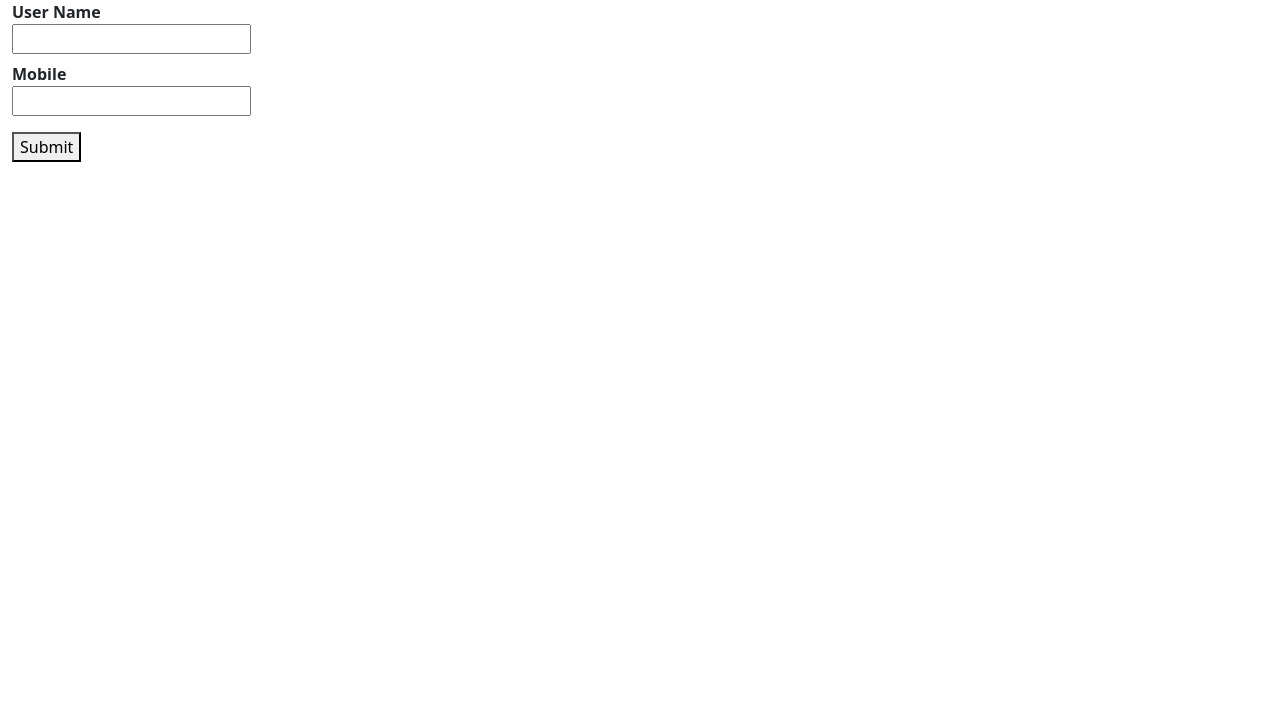
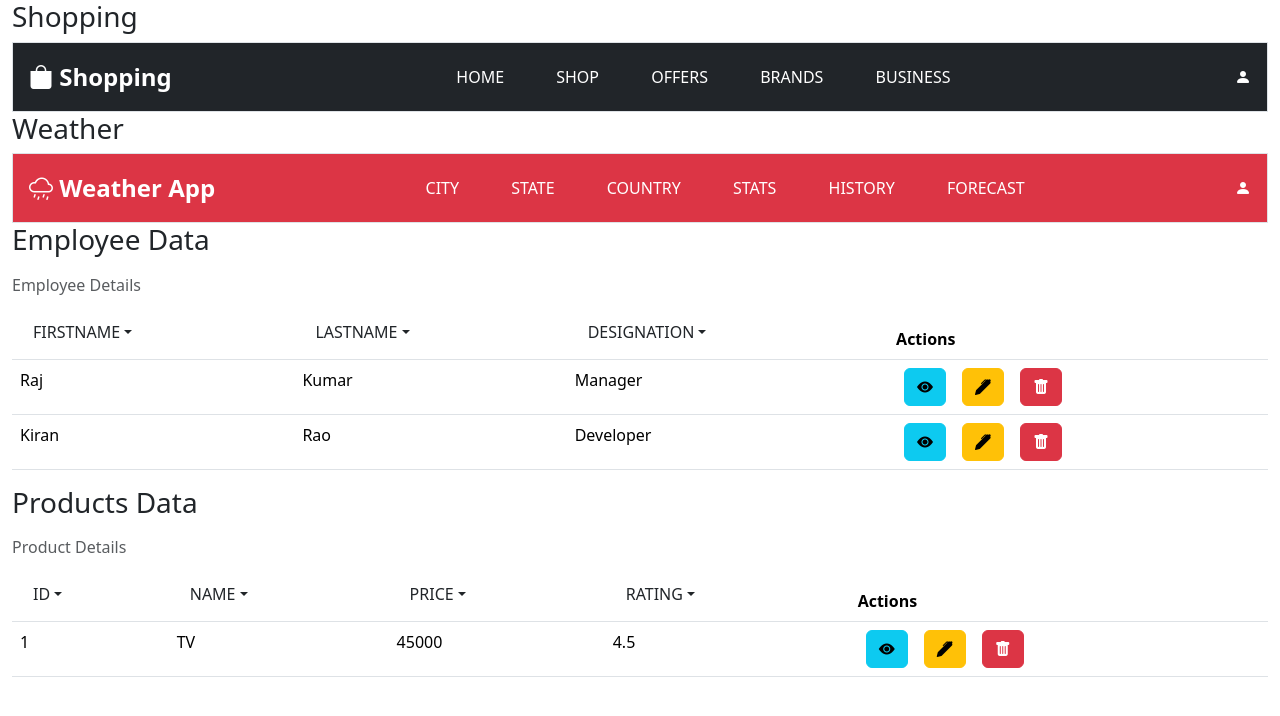
Before and after one commit to SharmaTechGroup/react-7pm-Nov-2026, a React (Vite) app: page / in a window 1280 px wide. Shown: the top 716 px of the page. Built offline with nearby package versions, Linux system fonts and the light colour scheme.

Commit message:
Controlled Components

```diff
--- /dev/null
+++ b/src/components/condition-demo/condition-demo.jsx
@@ -0,0 +1,47 @@
+import { useState } from "react"
+import Login from "../login/login";
+import { Weather } from "../weather/weather";
+
+export function ConditionDemo(){
+
+
+    const [user, setUser] = useState(null);
+    const [isLoggedIn, setisLoggedIn] = useState(false);
+
+    function handleNameChange(e){
+        setUser(e.target.value);
+    }
+
+    function handleLoginClick(){
+        sessionStorage.setItem('uname', user);
+        setisLoggedIn(true);
+    }
+    function handleSignout(){
+        sessionStorage.removeItem('uname');
+        setisLoggedIn(false);
+    }
+
+    return(
+        <div className="container-fluid">
+            <h1>Conditional Rendering</h1>
+            <header>
+                <nav className="p-3 border border-1 d-flex justify-content-between">
+                    <span className="fs-4 fw-bold">Amazon</span>
+                    <div>
+                        {
+                            (isLoggedIn===true)?
+                            <button onClick={handleSignout} className="btn btn-danger bi bi-person-fill"> {sessionStorage.getItem('uname')} Signout</button>
+                            :
+                            <div className="input-group">
+                            <input onChange={handleNameChange} className="form-control" type="text" placeholder="User Name" />
+                            <button onClick={handleLoginClick} className="btn btn-primary">Login</button>
+                            </div>
+                        }
+
+
+                    </div>
+                </nav>
+            </header>
+        </div>
+    )
+}
--- /dev/null
+++ b/src/components/controlled-demo/controlled-demo.jsx
@@ -0,0 +1,24 @@
+import { useState } from "react"
+import { Navbar } from "../../controlled-components/navbar"
+import { DataGrid } from "../../controlled-components/data-grid"
+
+export function ControlledDemo(){
+
+    const [employees] = useState([
+        {FirstName:'Raj', LastName:'Kumar', Designation:'Manager'},
+        {FirstName:'Kiran', LastName:'Rao', Designation:'Developer'},
+    ])
+
+    return(
+        <div className="container-fluid">
+            <h3>Shopping</h3>
+            <Navbar theme='bg-dark text-white' brandName='Shopping' brandLogo='bi bi-bag-fill' navItems={['Home', 'Shop', 'Offers', 'Brands', 'Business']} />
+            <h3>Weather</h3>
+            <Navbar theme='bg-danger text-white' brandName='Weather App' brandLogo='bi bi-cloud-drizzle' navItems={['City', 'State', 'Country', 'Stats', 'History', 'Forecast']} />
+            <h3>Employee Data</h3>
+            <DataGrid caption='Employee Details' data={employees} />
+            <h3>Products Data</h3>
+            <DataGrid caption='Product Details' data={[{id:1, name:'TV', price:45000, rating:4.5}]} />
+        </div>
+    )
+}
--- /dev/null
+++ b/src/controlled-components/data-grid.jsx
@@ -0,0 +1,53 @@
+
+export function DataGrid(props){
+    return(
+        <table className="table table-hover caption-top">
+            <caption>{props.caption}</caption>
+            <thead>
+                <tr>
+                    {
+                        Object.keys(props.data[0]).map(key=> <th key={key}>
+                            <div className="dropdown">
+                                <button data-bs-toggle="dropdown" className="btn dropdown-toggle">{key.toUpperCase()}</button>
+                                <ul className="dropdown-menu">
+                                    <li className="dropdown-item">
+                                        <span className="dropdown-item-text">
+                                            <span className="bi bi-sort-alpha-up"> Sort Ascending</span>
+                                        </span>
+                                    </li>
+                                    <li className="dropdown-item">
+                                        <span className="dropdown-item-text">
+                                            <span className="bi bi-sort-alpha-down"> Sort Decending</span>
+                                        </span>
+                                    </li>
+                                    <li className="dropdown-item">
+                                        <span className="dropdown-item-text">
+                                            <span className="bi bi-funnel"> Filter</span>
+                                        </span>
+                                    </li>
+                                </ul>
+                            </div>
+                        </th>)
+                    }
+                    <th>Actions</th>
+                </tr>
+            </thead>
+            <tbody>
+                {
+                    props.data.map((item, index)=>       // item = { key:value }
+                        <tr key={index}>
+                            {
+                              Object.values(item).map(value=><td key={value}>{value}</td>)
+                            }
+                            <td>
+                                <button className="btn btn-info bi bi-eye-fill mx-2"></button>
+                                <button className="btn btn-warning bi bi-pen-fill mx-2"></button>
+                                <button className="btn btn-danger bi bi-trash-fill mx-2"></button>
+                            </td>
+                        </tr>
+                    )
+                }
+            </tbody>
+        </table>
+    )
+}
--- /dev/null
+++ b/src/controlled-components/navbar.jsx
@@ -0,0 +1,18 @@
+
+export function Navbar(props){
+    return(
+        <nav className={`border ${props.theme} border-1 p-3 d-flex align-items-center justify-content-between`}>
+            <div>
+                <span className={`fs-4 fw-bold ${props.brandLogo} `}> {props.brandName} </span>
+            </div>
+            <div>
+                {
+                    props.navItems.map(item=> <span className="mx-4" key={item}> {item.toUpperCase()} </span>)
+                }
+            </div>
+            <div>
+                <span className="bi bi-person-fill"></span>
+            </div>
+        </nav>
+    )
+}
--- a/src/main.jsx
+++ b/src/main.jsx
@@ -24,9 +24,11 @@ import { FormikDemo } from './components/formik-demo/formik-demo.jsx'
 import { YupDemo } from './components/yup-demo/yup-demo.jsx'
 import { FormikComponentDemo } from './components/formik-component-demo/formik-component-demo.jsx'
 import { HookFormDemo } from './components/hook-form-demo/hook-form-demo.jsx'
+import { ConditionDemo } from './components/condition-demo/condition-demo.jsx'
+import { ControlledDemo } from './components/controlled-demo/controlled-demo.jsx'
 
 createRoot(document.getElementById('root')).render(
 
-    <HookFormDemo />
+    <ControlledDemo />
 
 )
```
